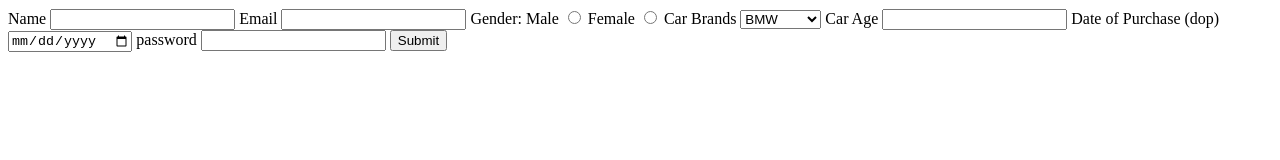
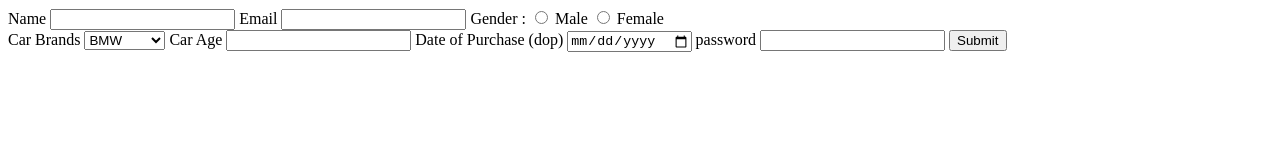
Before and after one commit to acciojob/car-insurance-form-Rajusudha, a website: page main.html in a window 1280 px wide. Drawn offline with Linux system fonts and the light colour scheme.

Commit message:
created a submission

```diff
--- a/main.html
+++ b/main.html
@@ -12,11 +12,11 @@
 		<input type="text" id="name" Required>
 		<label for="email">Email</label>
 		<input type="Email" id="email" Required>
-		<label>Gender:</label>
-		<label for="gender_m">Male</label>
-		<input type="radio" id="gender_m" name="gender_m" Required>
-		<label for="gender_f">Female</label>
-		<input type="radio" id="gender_f" name="gender_f" Required>
+		  <label for="gender">Gender :</label>
+            <input type="radio" id="gender_m" name="gender" required>
+            <label for="gender">Male</label>
+            <input type="radio" id="gender_f" name="gender" required>
+            <label for="gender">Female</label><br>
 		<label for="cars">Car Brands</label>
 		<select name="cars" id="cars">
 			<option value="BMW">BMW</option>
```
